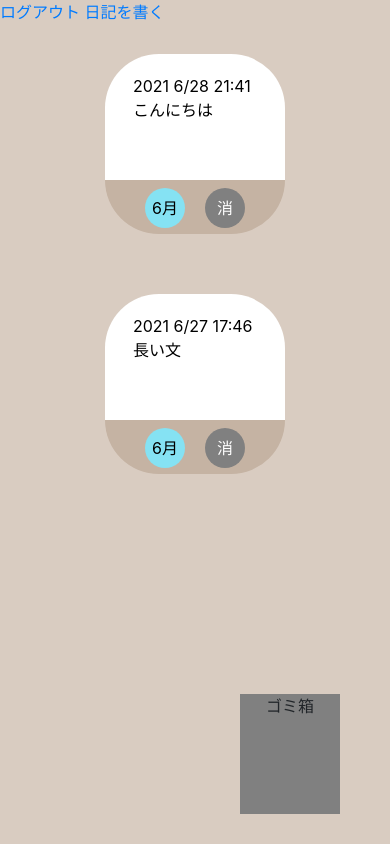
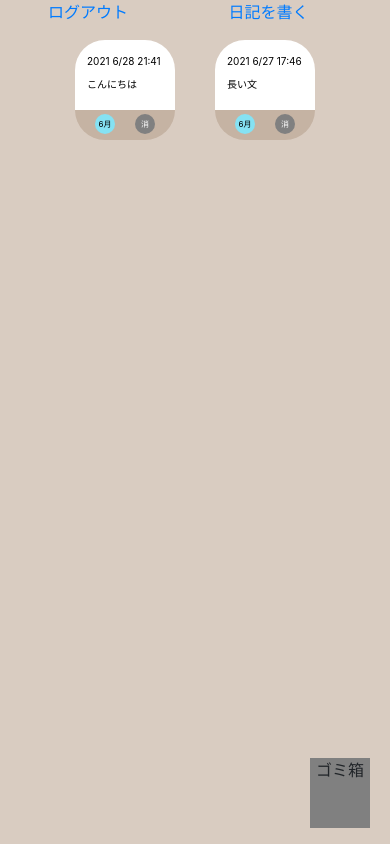
Before and after one commit to haruchu/diary, a Django app: page /home in a window 390 px wide. Run offline with Django 3.2, Linux system fonts and the light colour scheme; a user stored in the database is signed in; data comes from the database, SQL or seed files in the repository; both versions use the stored data as it was after the commit.

Commit message:
日記の改行　レスポンシブを少し

```diff
--- a/myapp/static/css/diary.css
+++ b/myapp/static/css/diary.css
@@ -137,6 +137,7 @@ body {
 
 .book .page .text {
   letter-spacing: 2px;
+  overflow: hidden;
 }
 
 .book .first .page {
--- a/myapp/static/css/home.css
+++ b/myapp/static/css/home.css
@@ -24,17 +24,16 @@ body {
 }
 
 .diary .content-view .content-link {
-  display: block;
+  display: flex;
+  flex-direction: column;
   height: 100%;
-  padding: 20px;
+  padding: 20px 12px 8px;
   color: black;
 }
 
 .diary .content-view .content-link:hover {
   text-decoration: none;
 }
-
-
 
 .diary .content-view span {
   margin: 8px;
@@ -61,7 +60,6 @@ body {
   border-radius: 50%;
   position: absolute;
   top: 8px;
-  right: 40px;
   text-decoration: none;
 }
 
@@ -93,3 +91,43 @@ body {
 .mini {
   transform: scale(0.5,0.5);
 }
+
+@media (max-width: 600px) {
+  .diary {
+    width: 100px;
+    height: 100px;
+    margin: 16px 20px;
+  }
+
+  .diary .content-view .content-link{
+    padding: 10px 8px 2px;
+    font-size: 10px;
+  }
+
+  .diary .content-view span {
+    margin: 4px;
+  }
+
+  .diary .action-content .delete,
+.diary .action-content .month {
+  width: 20px;
+  height: 20px;
+  top: 4px;
+  font-size: 8px;
+}
+.diary .action-content .delete{
+  right: 20px;
+}
+
+.diary .action-content .month {
+  left: 20px;
+}
+
+#trash {
+  width: 60px;
+  height: 70px;
+  bottom: 16px;
+  right: 20px;
+
+}
+}
--- a/myapp/templates/diary.html
+++ b/myapp/templates/diary.html
@@ -24,7 +24,7 @@
             <div class="last page front contents">
               <div class="title"><span>{{ diary.title }}</span></div>
               <div class="date"><span>{{ diary.created_date|date:"Y n/j H:i" }}</span></div>
-              <div class="text"><span>{{ diary.text|wordwrap:10 }}</span></div>
+              <div class="text"><span>{{ diary.text|wordwrap:10|linebreaksbr }}</span></div>
             </div>
             <div
               class="page back"
--- a/myapp/templates/home.html
+++ b/myapp/templates/home.html
@@ -18,8 +18,8 @@
   </head>
   <body>
     <div class="menu">
-      <a href="{% url 'logout' %}">ログアウト</a>
-      <a href="{% url 'diary:new_diary' %}">日記を書く</a>
+      <a href="{% url 'logout' %}" class="m-5">ログアウト</a>
+      <a href="{% url 'diary:new_diary' %}" class="m-5">日記を書く</a>
     </div>
     <div class="container">
       <div class="diaries">
```
Also changed, not shown: myapp/db.sqlite3.
